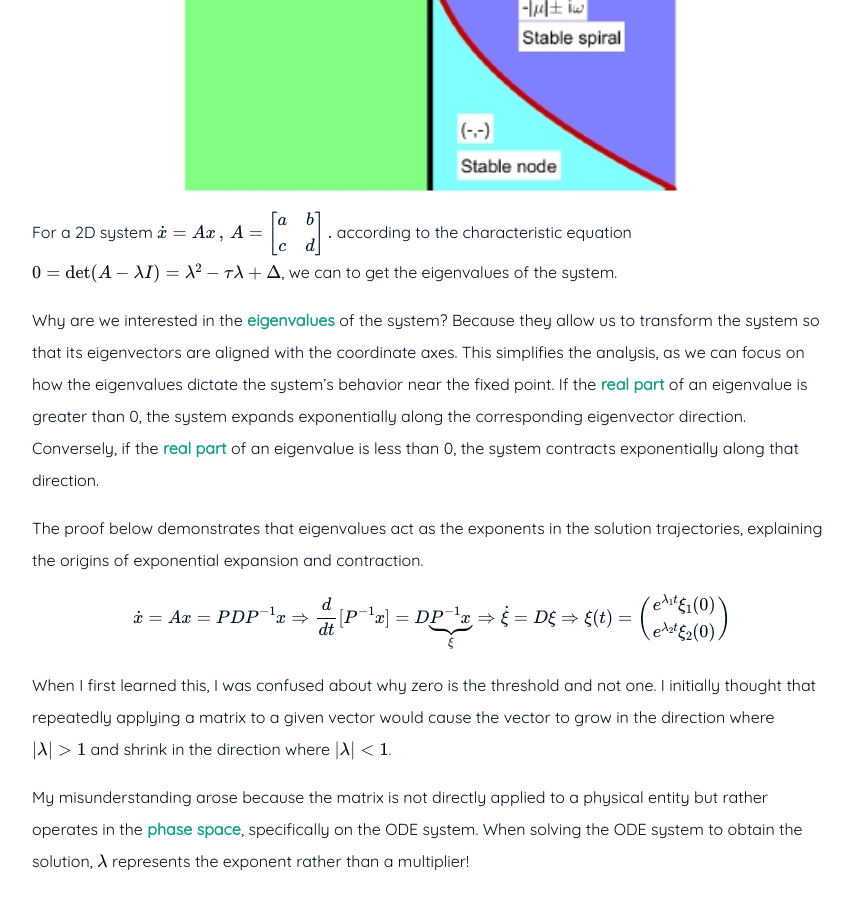
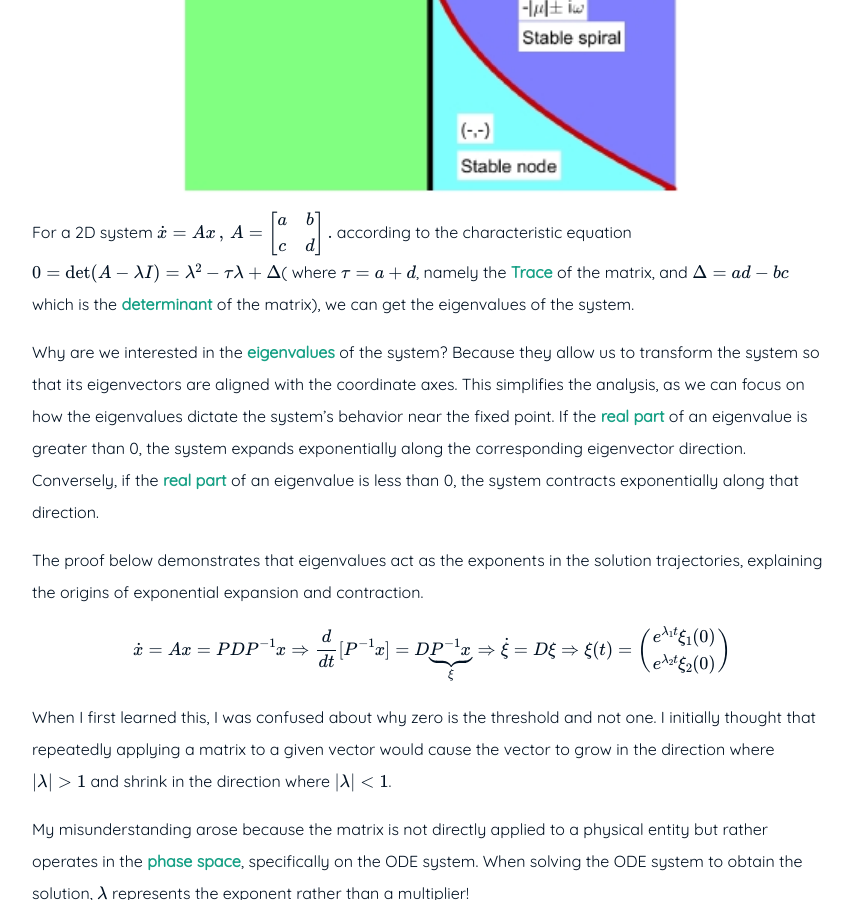
Before and after one commit to BaziGrandpa/BaziGrandpa.github.io, a Jekyll site: the page built from _posts/2025-1-21-Dynamical-systems.en.md, in a window 1280 px wide and 900 px high, scrolled down 5301 px. Shown: the whole window, without its empty margins (208-1061 px from the left). Built offline with Jekyll 4.4.1, drawn with Linux system fonts in a browser that asks for light colours; formulas are drawn with MathJax 3.

Commit message:
To make Zoo more clear.

```diff
--- a/_posts/2025-1-21-Dynamical-systems.en.md
+++ b/_posts/2025-1-21-Dynamical-systems.en.md
@@ -93,7 +93,7 @@ and the fixed points type can be classfied as below:
 By referencing the 'Zoo' of fixed points, one can quickly determine the type of a fixed point using the trace and determinant of the Jacobian matrix.
 <img src="{{ "/assets/img/blog_25_1_21_5.png" | relative_url }}" alt="Alt text describing the image" style="width: 500px; height: auto; display: block; margin: auto;">
 
-For a 2D system $$\dot{x} = Ax \, , \, A = \begin{bmatrix} a & b \\ c & d \end{bmatrix} \, .$$  according to the characteristic equation $0 = \det(A - \lambda I) = \lambda^2 - \tau\lambda + \Delta$, we can to get the eigenvalues of the system.
+For a 2D system $$\dot{x} = Ax \, , \, A = \begin{bmatrix} a & b \\ c & d \end{bmatrix} \, .$$  according to the characteristic equation $0 = \det(A - \lambda I) = \lambda^2 - \tau\lambda + \Delta$( where $\tau = a + d$, namely the **Trace** of the matrix, and $\Delta = ad - bc$ which is the **determinant** of the matrix), we can get the eigenvalues of the system.
 
 Why are we interested in the **eigenvalues** of the system? Because they allow us to transform the system so that its eigenvectors are aligned with the coordinate axes. This simplifies the analysis, as we can focus on how the eigenvalues dictate the system's behavior near the fixed point. If the **real part** of an eigenvalue is greater than 0, the system expands exponentially along the corresponding eigenvector direction. Conversely, if the **real part** of an eigenvalue is less than 0, the system contracts exponentially along that direction.
 
```
Also changed, not shown: _posts/2025-1-21-Dynamical-systems.zh.md (+1 -1 lines).
